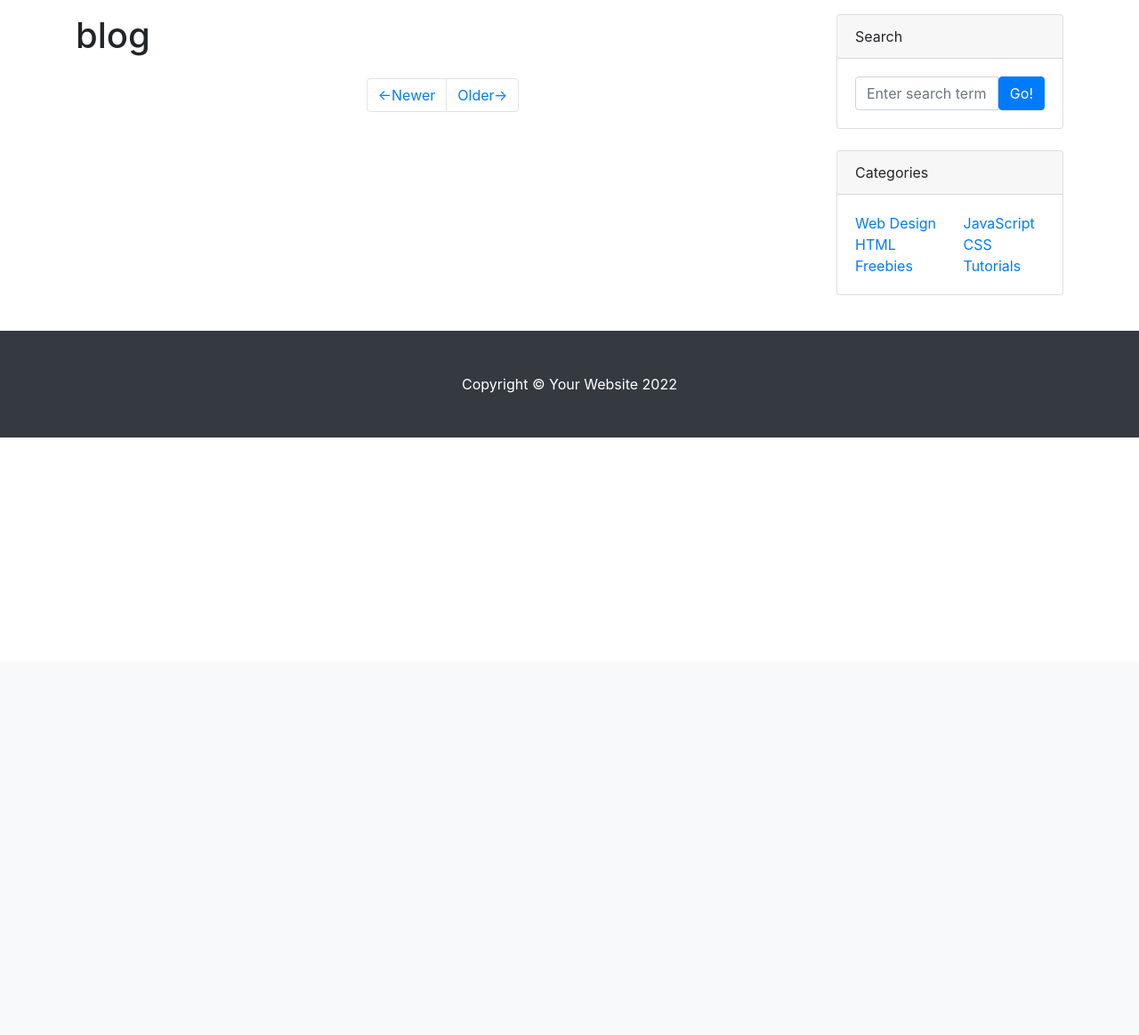
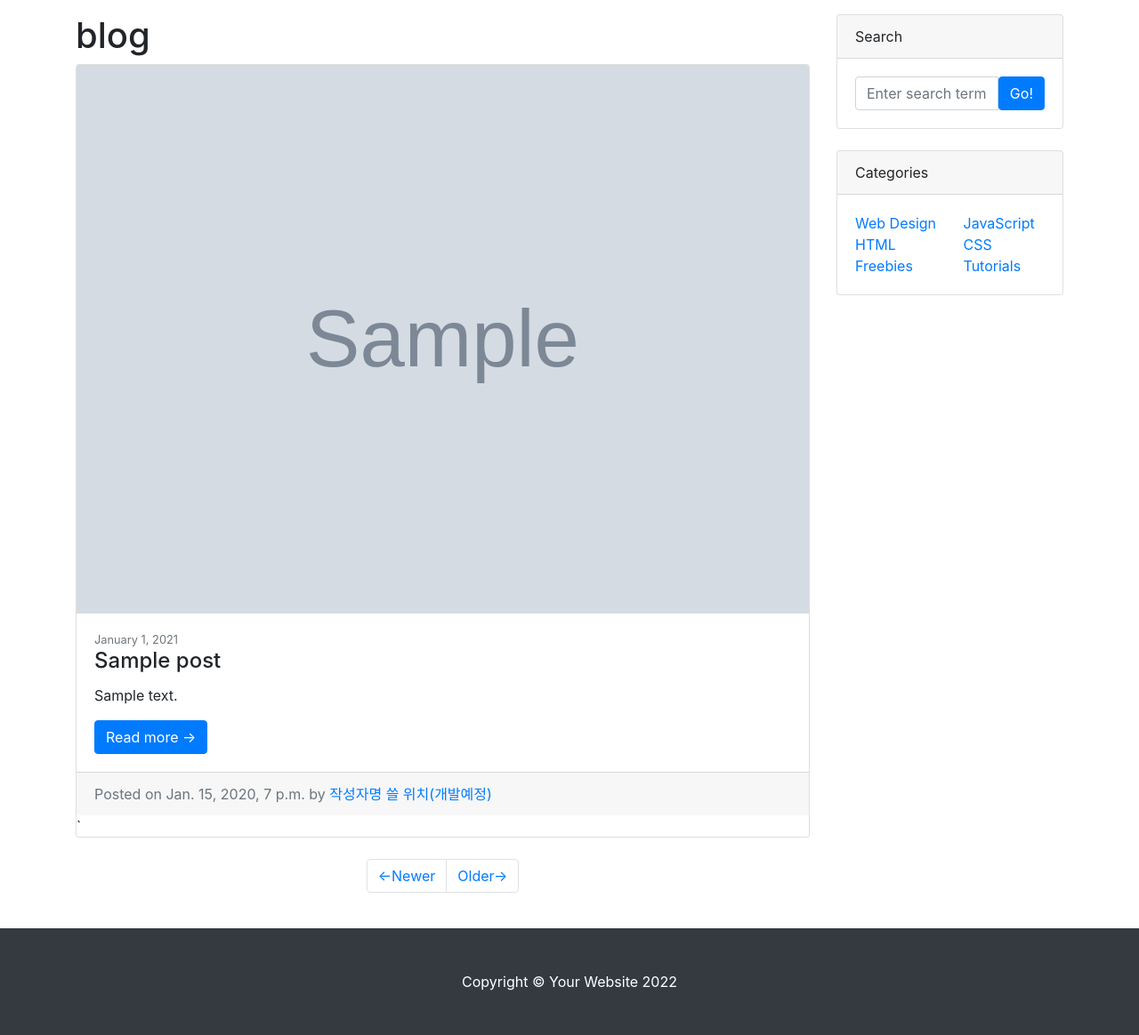
Before and after one commit to jenjenniee/django_class, a Django app: page /blog/ in a window 1280 px wide. Shown: the part 56-1220 px from the top of the page at 89% size. Before the commit the page ends 548 px from the top, so only its background shows below. Run offline with Django 4.2, Linux system fonts and the light colour scheme; tables that the repository leaves empty hold one stand-in row (values such as "Sample post"); grey boxes marked "Sample" are stand-in pictures; some libraries are stand-ins or nearby versions.

Commit message:
4.14
4.14

```diff
--- a/blog/templates/blog/post_list.html
+++ b/blog/templates/blog/post_list.html
@@ -1,13 +1,12 @@
 <!DOCTYPE html>
 {% load static %}
-<html lang="ko">
+<html lang="en">
 
 <head>
     <meta charset="UTF-8">
     <meta http-equiv="X-UA-Compatible" content="IE=edge">
     <meta name="viewport" content="width=device-width, initial-scale=1.0">
-    <link href="{% static 'blog/bootstrap/bootstrap.min.css' %}" rel="stylesheet" type="text/css">
-    <link rel="stylesheet" href="{%static 'blog/bootstrap/bootstrap.min.css' %}" media="screen">
+    <link href="{% static '/blog/bootstrap/bootstrap.min.css' %}" rel="stylesheet" type="text/css">
     <!-- JavaScript Bundle with Popper -->
     <script src="{% static '/blog/jquery-3.6.0.min.js' %}"></script>
     <script src="https://cdn.jsdelivr.net/npm/@popperjs/core@2.10.2/dist/umd/popper.min.js"
@@ -102,10 +101,16 @@
         <div class="col-md-8 col-lg-9">
             <h1>blog</h1>
             <!-- Blog Post -->
-            {% for post in Post_list %}
+            {% for post in post_list %}
             <div class="card mb-4">
-                <img class="card-img-top" src="{{ post.head_image.url }}" alt="Card image cap">
+                {% if post.head_image %}
+                <a href="#!"><img class="card-img-top" src="{{post.head_image.url}}"
+                                  alt="..." /></a>
+                {% else %}
+                <img class="card-img-top" src="https://picsum.photos/seed/{{post.id}}/800/200" alt="random_image">
+                {% endif %}
                 <div class="card-body">
+                    <div class="small text-muted">January 1, 2021</div>
                     <h2 class="card-title h4">{{post.title}}</h2>
                     <p class="card-text">{{post.content}}</p>
                     <a class="btn btn-primary" href="{{ post.get_absolute_url }}">Read more →</a>
@@ -113,7 +118,7 @@
                 <div class="card-footer text-muted">
                     Posted on {{post.created_at }} by
                     <a href="#">작성자명 쓸 위치(개발예정)</a>
-                </div>
+                </div>`
             </div>
             {% endfor %}
 
```
Also changed, not shown: _media/blog/images/2022/04/14/1.jpg (added).
